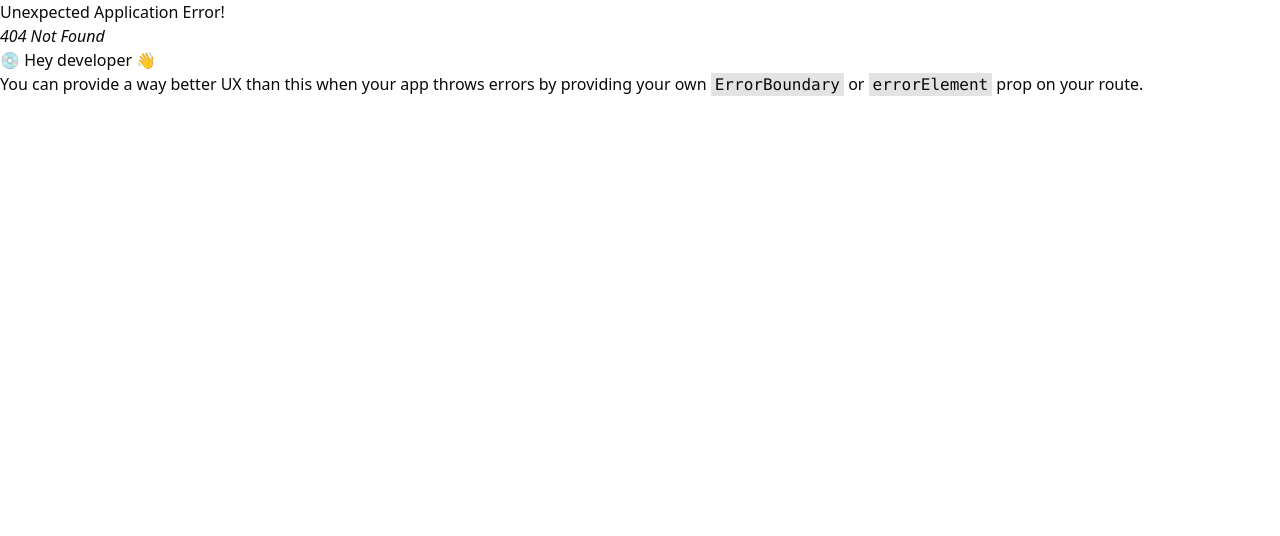
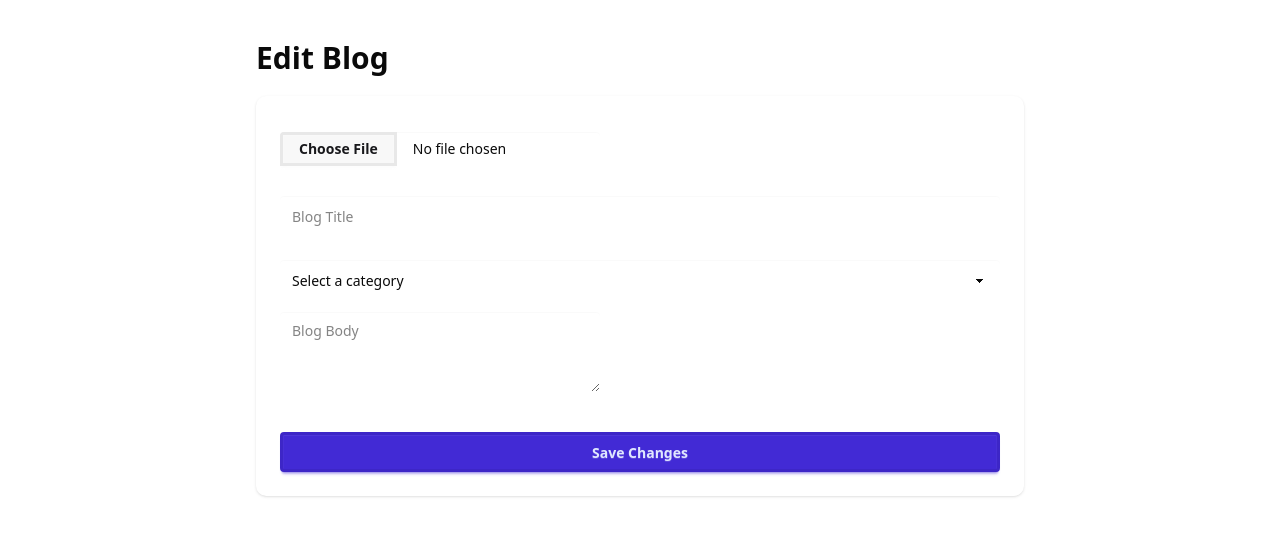
Before and after one commit to shemanto27/My-Portfolio-Website, a React (Vite) app in the folder frontend/: page /edit-blog/1 in a window 1280 px wide. Before the commit this address had no page. Shown: the top 536 px of the page. Built offline with nearby package versions, Linux system fonts and the light colour scheme; no server answers.

Commit message:
create, update, delete functionality added

```diff
--- a/frontend/src/components/BlogCard.jsx
+++ b/frontend/src/components/BlogCard.jsx
@@ -14,7 +14,7 @@ function BlogCard({id, cover_image, title = "Untitled", body = "No content", cre
   <div className="card-body">
     <h2 className="card-title">
       {title}
-      <div className="badge badge-secondary">{created_at}</div>
+      {/* <div className="badge badge-secondary">{created_at}</div> */}
     </h2>
     <p>{body}</p>
     <div className="card-actions justify-end">
--- a/frontend/src/components/Hero.jsx
+++ b/frontend/src/components/Hero.jsx
@@ -3,21 +3,15 @@ import React from 'react'
 function Hero() {
   return (
     <>
-      <div className="hero bg-base-200 min-h-screen flex flex-col justify-center items-center text-center">
-        <div className="flex flex-col items-center mb-4">
-          <button className="btn btn-outline mb-2">Available for hire</button>
-          <button className="btn btn-outline">Email me <span className="ml-2">✉️</span></button>
-        </div>
+      <div className="hero bg-base-100 h-full flex flex-col justify-center items-center text-center">
+
         <h1 className="text-5xl font-bold">
           Hi, I'm <span className="text-primary">Bidut Sharkar</span> <span className="text-secondary">Shemanto</span>
         </h1>
         <p className="py-6 max-w-2xl">
           A self-taught Full-Stack Machine Learning Engineer skilled with the full AI software life cycle, from understanding business requirements to deployment and monitoring using MLOps practices.
         </p>
-        <div className="flex space-x-4">
-          <button className="btn btn-primary">Get in touch</button>
-          <button className="btn btn-secondary">Download CV <span className="ml-2">⬇️</span></button>
-        </div>
+
       </div>
     </>
   )
--- a/frontend/src/main.jsx
+++ b/frontend/src/main.jsx
@@ -22,6 +22,10 @@ const router = createBrowserRouter([
     element: <AddNewBlog />
   },
   {
+    path: '/edit-blog/:id',
+    element: <AddNewBlog />
+  },
+  {
     path: '/admin',
     element: <Admin />
   },
--- a/frontend/src/pages/AddNewBlog.jsx
+++ b/frontend/src/pages/AddNewBlog.jsx
@@ -1,14 +1,33 @@
-import React, { useState } from "react";
+import React, { useState, useEffect } from "react";
 import axios from "axios";
-
+import { useNavigate, useParams } from "react-router-dom";
 
 const AddNewBlog = () => {
+
+  const API_URL = "/api/blogs/";
+  const { id } = useParams();
+  const navigate = useNavigate();
+
   const [title, setTitle] = useState("");
   const [category, setCategory] = useState("");
-  const [body, setbody] = useState("");
+  const [body, setBody] = useState("");
   const [image, setImage] = useState(null);
   const [imagePreview, setImagePreview] = useState(null);
 
+
+  // For Editing existing blog
+  useEffect(() => {
+    if (id) {
+      axios
+        .get(`${API_URL}${id}/`)
+        .then((response) => {
+          setTitle(response.data.title);
+          setCategory(response.data.category);
+          setBody(response.data.body);
+          setImagePreview(response.data.cover_image);
+        });
+    }
+  }, [id]);
 
   // Handle image upload & preview
   const handleImageChange = (e) => {
@@ -25,22 +44,32 @@ const AddNewBlog = () => {
     formData.append("title", title);
     formData.append("category", category);
     formData.append("body", body);
-    formData.append("cover_image", image);
+
+    if (image) {
+      formData.append("cover_image", image);
+    }
 
     try {
-      const res = await axios.post("http://127.0.0.1:8000/api/blogs/", formData, {
-        headers: { "Content-Type": "multipart/form-data" },
-      });
-      console.log("response:", res.data);
+      if (id) {
+        await axios.put(`${API_URL}${id}/`, formData, {
+          headers: { "Content-Type": "multipart/form-data" },
+        });
+        navigate("/admin");
+      } else {
+        await axios.post(API_URL, formData, {
+          headers: { "Content-Type": "multipart/form-data" },
+        });
+        navigate("/admin");
+      }
     } catch (error) {
       console.error("Error creating blog", error.response?.data || error.message);
-      alert(JSON.stringify(error.response?.data));  // Show error response in alert
+      alert(JSON.stringify(error.response?.data)); // Show error response in alert
     }
   };
 
   return (
     <div className="container mx-auto max-w-3xl py-10">
-      <h1 className="text-3xl font-bold mb-5">Create a New Blog</h1>
+      <h1 className="text-3xl font-bold mb-5">{id ? "Edit Blog" : "Add New Blog"}</h1>
 
       <form onSubmit={handleSubmit} className="bg-white p-6 shadow rounded-lg">
         {/* Image Upload */}
@@ -64,19 +93,25 @@ const AddNewBlog = () => {
           className="select select-bordered w-full my-3"
           required
         >
-          <option value="" disabled>Select a category</option>
+          <option value="" disabled>
+            Select a category
+          </option>
           <option value="React">React</option>
           <option value="Machine Learning">Machine Learning</option>
           <option value="Deep Learning">Deep Learning</option>
         </select>
 
-          {/* body Input */}
-        <textarea value={body}
-          onChange={(e) => setbody(e.target.value)} className="textarea" placeholder="Blog Body"></textarea>
+        {/* Body Input */}
+        <textarea
+          value={body}
+          onChange={(e) => setBody(e.target.value)}
+          className="textarea"
+          placeholder="Blog Body"
+        ></textarea>
 
         {/* Submit Button */}
         <button type="submit" className="btn btn-primary w-full mt-10">
-          Publish Blog
+          {id ? "Save Changes" : "Publish Blog"}
         </button>
       </form>
     </div>
--- a/frontend/src/pages/Admin.jsx
+++ b/frontend/src/pages/Admin.jsx
@@ -1,10 +1,13 @@
 import React, {useState, useEffect} from 'react'
 import axios from 'axios'
+import { useNavigate } from 'react-router-dom';
 
 
 function Admin() {
     const [blogs, setBlogs] = useState([]);
     const API_URL = '/api/blogs/';
+
+    const navigate = useNavigate();
 
     useEffect(() => {
         axios
@@ -37,6 +40,12 @@ function Admin() {
   <div className="drawer-content flex flex-col items-center justify-center">
     { /* Page content here */}
 
+    <label htmlFor="my-drawer-2" className="btn btn-primary drawer-button lg:hidden">
+      Open drawer
+    </label>
+
+    <button className='btn btn-success my-5' onClick={() => navigate(`/newblog/`)}>Add New Blog</button>
+
     {
         blogs.length > 0 ? (
             blogs.map((blog, index) =>{
@@ -44,7 +53,7 @@ function Admin() {
                     <p className="mr-3">{blog.title}</p>
                     <p className="mr-3">{blog.created_at}</p>
                     <button className='btn btn-error mr-3' onClick={() => deleteBlog(blog.id)}>Delete</button>
-                    <button className='btn btn-accent'>Update</button>
+                    <button className='btn btn-accent' onClick={() => navigate(`/edit-blog/${blog.id}`)}>Update</button>
                 </div>
             })
         ) : (
@@ -53,9 +62,7 @@ function Admin() {
         )
     }
 
-    <label htmlFor="my-drawer-2" className="btn btn-primary drawer-button lg:hidden">
-      Open drawer
-    </label>
+
     </div>
     <div className="drawer-side">
       <label htmlFor="my-drawer-2" aria-label="close sidebar" className="drawer-overlay"></label>
```
